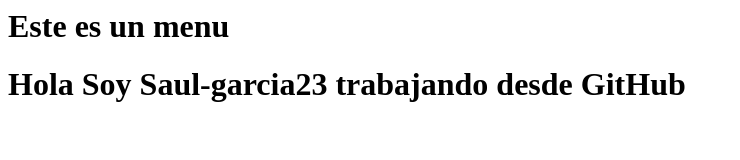
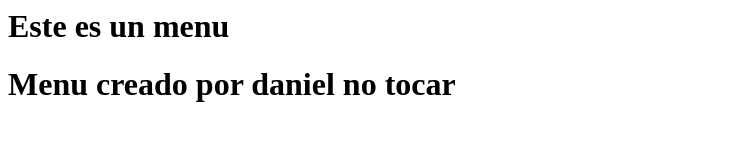
Before and after one commit to mm18226/PRN315, a plain HTML site: page inicio.html in a window 1280 px wide. Shown: the whole page, without its empty margins (0-740 px from the left). Drawn offline with Linux system fonts and the light colour scheme.

Commit message:
Cambio 2

```diff
--- a/inicio.html
+++ b/inicio.html
@@ -4,7 +4,7 @@
 </head>
 <body>
     <h1>Este es un menu<h1>
-    <h1>Hola Soy Saul-garcia23 trabajando desde GitHub</h1>
+    <h1>Menu creado por daniel no tocar</h1>
 
 </body>
 </html>
```
